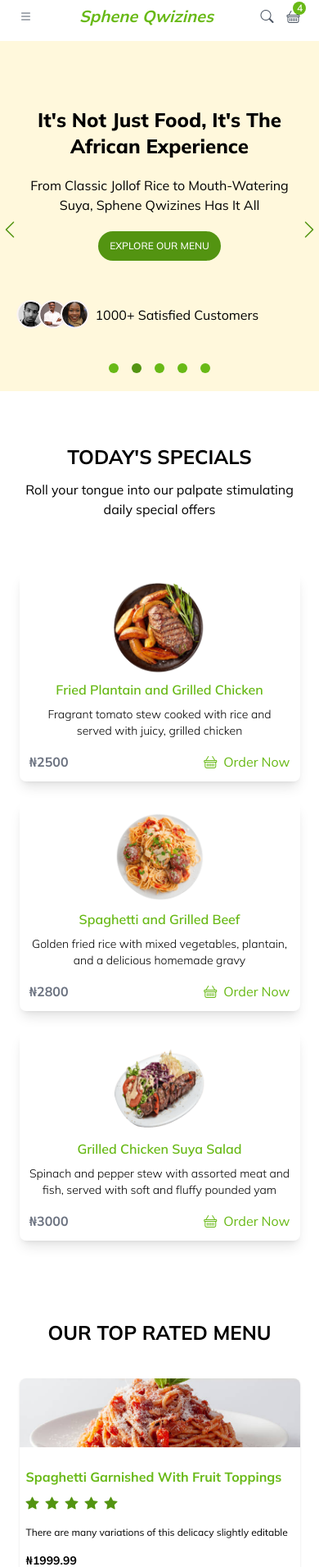
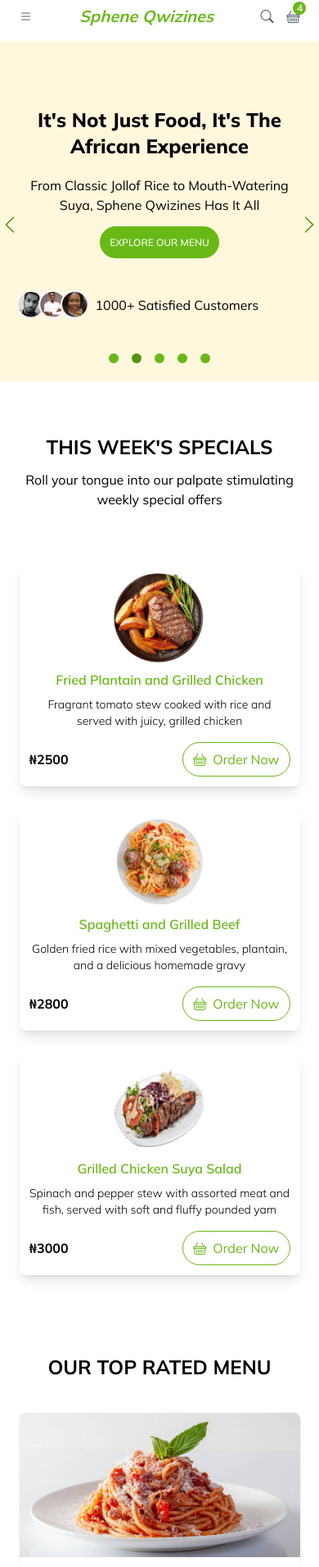
Before and after one commit to Nate-Soul/sphene-qwizines-fe, a Next.js app: page / in a window 390 px wide. Shown: the part 10-1921 px from the top of the page at 82% size. Built offline with nearby package versions, Linux system fonts and the light colour scheme.

Commit message:
Restyled menu card for better responsiveness

```diff
--- a/src/components/sections/Featured.jsx
+++ b/src/components/sections/Featured.jsx
@@ -18,8 +18,13 @@ const Featured = () => {
             ))
           }
         </div>
-        <div className="flex justify-end mt-5">
-          <Link href="/menu" className="text-main underline hover:text-main-300">View all</Link>
+        <div className="flex justify-center mt-8">
+          <Link
+            href="/menu"
+            className="text-main border border-main py-2 px-3 rounded-3xl hover:text-white hover:bg-main-200"
+          >
+            View all
+          </Link>
         </div>
       </div>
     </section>
--- a/src/components/subcomponents/Hero.jsx
+++ b/src/components/sections/Hero.jsx
@@ -1,5 +1,6 @@
 "use client";
 
+import Link from "next/link";
 import Image from "next/image";
 import { useState, useEffect } from "react";
 
@@ -82,16 +83,21 @@ const Hero = () => {
       <div className="container">
       {slideitems && slideitems.map((slideitem, index) => (
         <div className={`transition ease-in-out ${currentSlide === index ? "flex items-center opacity-100" : "hidden opacity-0"}`} key={index}>
-          <div className="content w-full text-center md:text-left md:w-1/2 flex flex-col gap-5">
+          <div className="content w-full text-center md:text-left md:w-1/2 flex flex-col gap-y-5">
             <h2 className="text-2xl sm:text-3xl md:text-4xl lg:text-5xl font-extrabold capitalize">{slideitem.title}</h2>
             <p>
               {slideitem.desc}
             </p>
             <div className="cta-group">
-              <button className="px-3 sm:px-4 py-2 sm:py-3 font-medium rounded-full bg-main-200 text-white border-2 border-transparent uppercase text-xs sm:text-sm hover:bg-light hover:border-main-200 hover:text-main-200">Explore Our Menu</button>
+              <Link
+                href="/menu"
+                className="px-3 sm:px-5 py-3 sm:py-4 font-medium rounded-full bg-main text-white uppercase text-xs sm:text-sm hover:bg-main-200"
+              >
+                Explore Our Menu
+              </Link>
             </div>
             <div className="flex items-center gap-3 mt-8">
-              <div className="flex items-center ">
+              <div className="flex items-center">
                 {customers.length > 0 && customers.map(customer => (
                   <Image src={customer.imageUrl} width={35} height={35} alt={customer.name} key={customer.id} className="-m-1"/>
                 ))}
--- a/src/components/sections/Specials.jsx
+++ b/src/components/sections/Specials.jsx
@@ -33,8 +33,8 @@ const Specials = () => {
     <section className="py-16">
       <div className="container">
         <header className="section-heading">
-          <h3 className="section-heading-title">Today&#39;s Specials</h3>
-          <p>Roll your tongue into our palpate stimulating daily special offers</p>
+          <h3 className="section-heading-title">This Week&#39;s Specials</h3>
+          <p>Roll your tongue into our palpate stimulating weekly special offers</p>
         </header>
         <div className="grid grid-cols-1 sm:grid-cols-2 md:grid-cols-3 gap-6 mt-16">
           {
--- a/src/components/subcomponents/MenuItem.jsx
+++ b/src/components/subcomponents/MenuItem.jsx
@@ -3,12 +3,11 @@ import Image from "next/image";
 
 const MenuItem = ({ menu }) => {
   return (
-    <div className="featured-card flex flex-col h-72 gap-y-4">
+    <div className="featured-card flex flex-col justify-between">
       <div className="h-44 overflow-hidden">
         <Image src={menu.imageUrl} alt={menu.name} className="w-full h-full object-cover" width={300} height={300} />
       </div>
-      <div className="flex flex-col p-2 gap-y-4">
-        <div className="flex flex-col gap-2">
+      <div className="flex flex-col p-2 gap-y-2">
         <Link href={`/menu/${menu.name}`}>
           <h5 className="capitalize font-bold text-main hover:text-main-200">{menu.name}</h5>
         </Link>
@@ -20,9 +19,8 @@ const MenuItem = ({ menu }) => {
           <span className="bi bi-star-fill text-main-200"></span>
         </div>
       </div>
-        <div className="text-xs">
-          <p>There are many variations of this delicacy slightly editable</p>
-        </div>
+      <div className="flex flex-col p-2 gap-y-2">
+        <p className="text-xs">There are many variations of this delicacy</p>
         <div className="flex flex-col sm:items-center sm:justify-between sm:flex-row gap-3">
           <span className="text-sm font-bold">&#8358;{menu.price}</span>
           <button className="inline-flex items-center justify-center gap-2 bg-main text-white py-2 px-3 rounded-3xl hover:bg-main-200 text-sm">
--- a/src/components/subcomponents/SpecialsCard.jsx
+++ b/src/components/subcomponents/SpecialsCard.jsx
@@ -14,8 +14,9 @@ const SpecialsCard = ({ special }) => {
         </div>
       </div>
       <div className="flex gap-3 justify-between items-center">
-            <p className="font-bold text-gray-500">&#8358;{special.price}</p>
-          <button className="inline-flex gap-2 bg-transparent text-main">
+            <p className="font-bold">&#8358;{special.price}</p>
+          <button
+            className="inline-flex gap-2 bg-transparent text-main py-2 px-3 border border-main ring-2 ring-transparent rounded-3xl hover:border-transparent hover:bg-main-200 hover:text-white focus:ring-main ring-opacity-10">
             <span className="bi bi-basket"></span>
             Order Now
           </button>
--- a/src/pages/index.js
+++ b/src/pages/index.js
@@ -1,5 +1,5 @@
 import Header from "@/components/Header";
-import Hero from "@/components/subcomponents/Hero";
+import Hero from "@/components/sections/Hero";
 import Featured from "@/components/sections/Featured";
 import WhyChooseUs from "@/components/sections/WhyChooseUs";
 import Specials from "@/components/sections/Specials";
```
Lines whose indentation alone changed are shown as unchanged.
